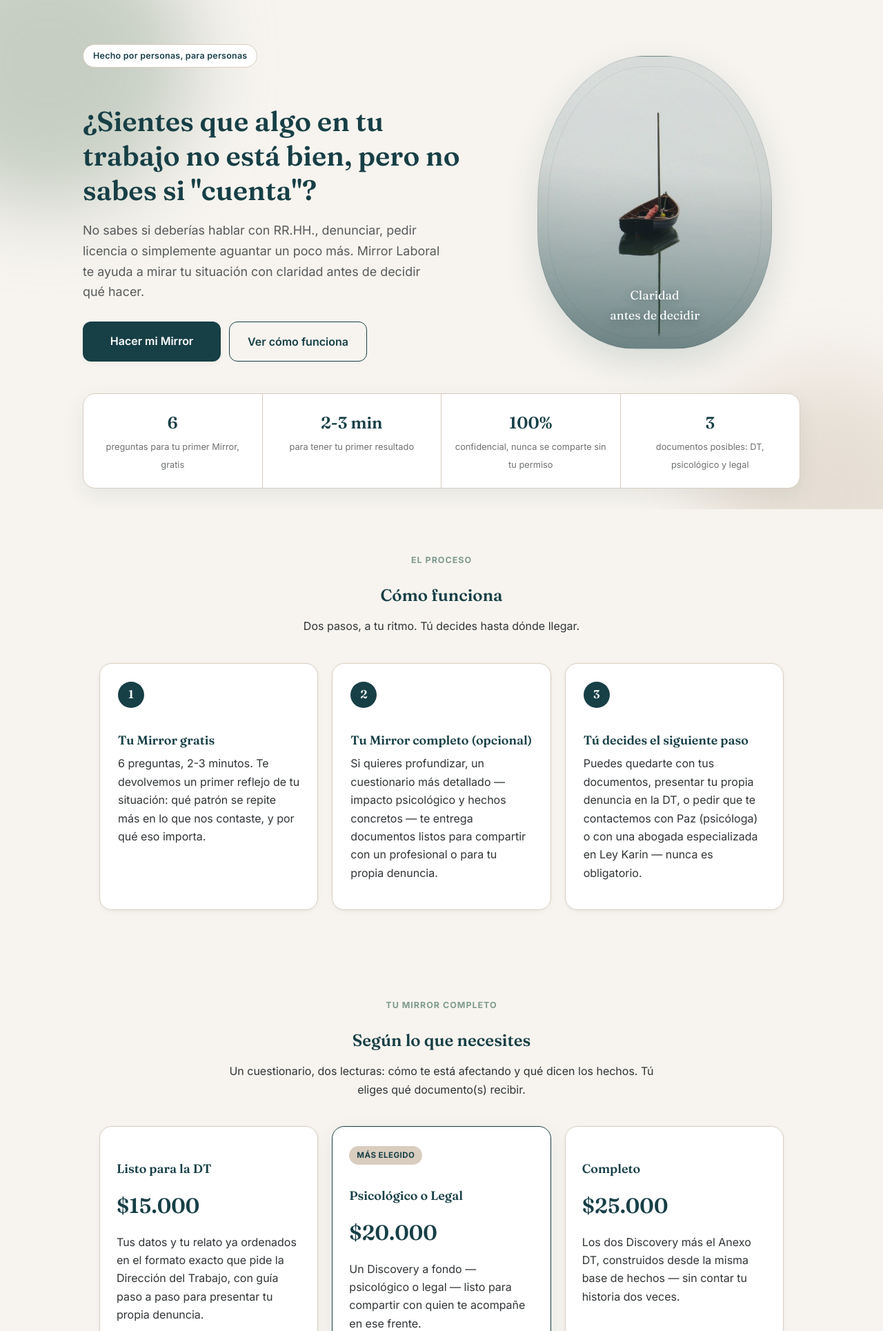
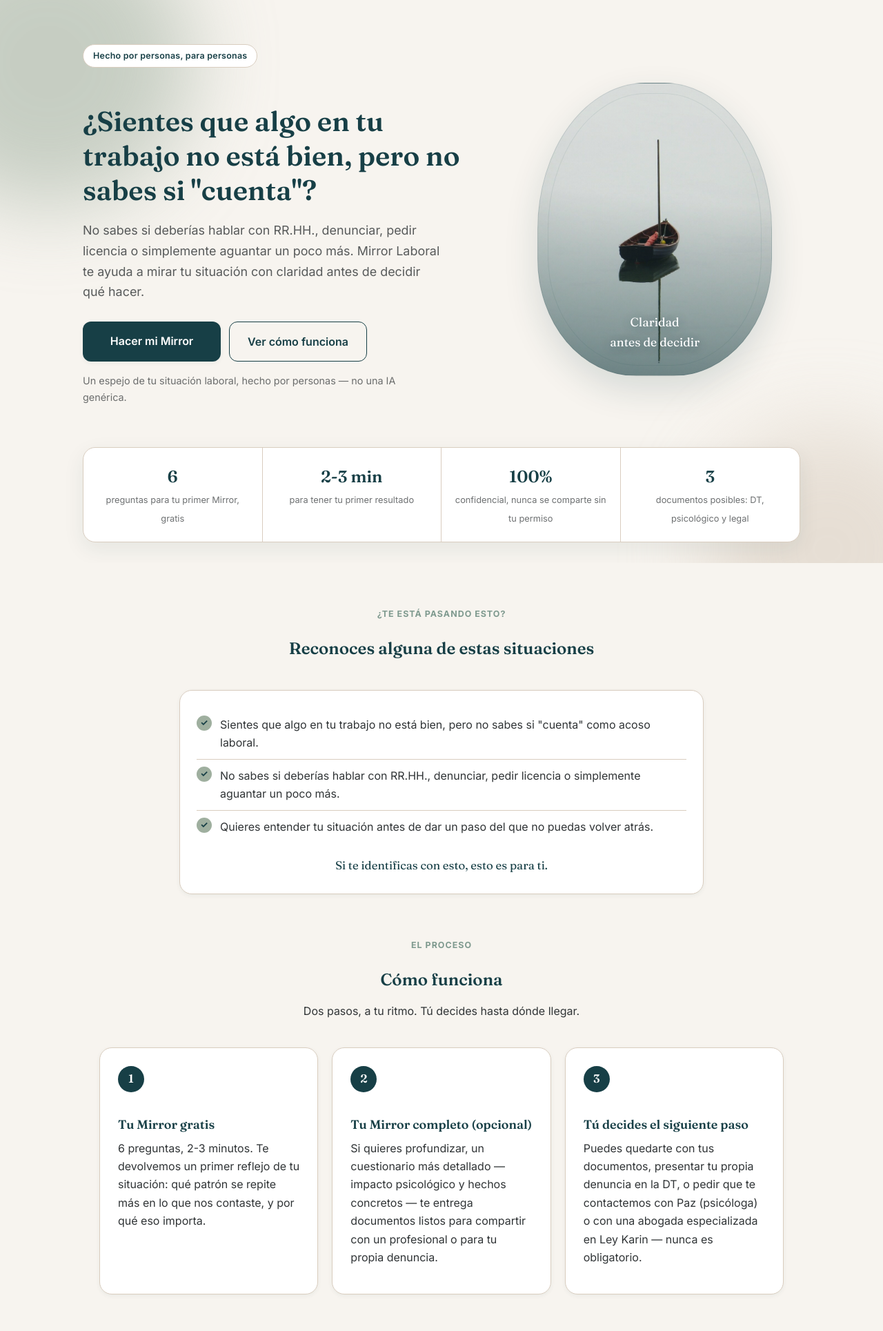
Before and after one commit to frroas007-cybernon/mirrorlaboral, a FastAPI app: page / in a window 1280 px wide. Shown: the part 88-2017 px from the top of the page at 69% size. Run offline with FastAPI, Linux system fonts and the light colour scheme.

Commit message:
Completa la landing con contenido aprobado que faltaba del doc de Gamma
Se agregan piezas que estaban en el bosquejo de Gamma (base de copy
aprobada) pero no habían llegado a la landing: la línea de "no es una
IA genérica" en el hero, la sección "¿Te está pasando esto?", el
bloque "Un equipo real, no una IA actuando sola" (con las credenciales
del equipo y el marco CEAL-SM/SUSESO + Art. 493), la sección de
derivación a psicóloga/abogada con sus datos, tres preguntas nuevas
en el FAQ, el texto exacto de los tiers del Mirror 2, y las redes
sociales en el footer.

Co-Authored-By: Claude Sonnet 5 <noreply@anthropic.com>
Claude-Session: https://claude.ai/code/session_01TLgTX9amJzwV3LQrcXtVk4

```diff
--- a/app/templates/base.html
+++ b/app/templates/base.html
@@ -159,6 +159,58 @@
       border-top: 1px solid var(--arena);
       margin-top: 20px;
     }
+    footer.site .redes { margin-top: 6px; }
+    footer.site .redes a { color: inherit; text-decoration: none; margin: 0 6px; }
+    footer.site .redes a:hover { text-decoration: underline; }
+
+    /* ---- Hero trust line ("no es una IA genérica") ---- */
+    .hero-trust {
+      font-size: 0.9rem;
+      opacity: 0.7;
+      margin-top: 16px;
+      max-width: 480px;
+    }
+    @media (max-width: 860px) { .hero-trust { margin: 16px auto 0; } }
+
+    /* ---- Checklist (¿Te está pasando esto?) ---- */
+    .lista-check { list-style: none; margin: 0; padding: 0; }
+    .lista-check li {
+      position: relative;
+      padding: 10px 0 10px 34px;
+      border-bottom: 1px solid var(--arena);
+      font-size: 1rem;
+    }
+    .lista-check li:last-child { border-bottom: none; }
+    .lista-check li::before {
+      content: "✓";
+      position: absolute;
+      left: 0;
+      top: 10px;
+      width: 22px;
+      height: 22px;
+      border-radius: 50%;
+      background: var(--verde);
+      color: var(--azul);
+      font-size: 0.8rem;
+      font-weight: 700;
+      display: flex;
+      align-items: center;
+      justify-content: center;
+    }
+
+    /* ---- "Equipo real, no una IA" highlight card ---- */
+    .card-equipo {
+      background: var(--azul);
+      color: #fff;
+      border-radius: var(--radio);
+      padding: 34px 30px;
+      max-width: 780px;
+      margin: 0 auto 36px;
+      box-shadow: var(--sombra-md);
+    }
+    .card-equipo h3 { color: #fff; text-align: center; margin-top: 0; }
+    .card-equipo p { opacity: 0.92; margin: 10px 0; }
+    .card-equipo p.marco { font-size: 0.88rem; opacity: 0.75; }
 
     /* ---- Decorative blobs (used instead of photography) ---- */
     .blob-field { position: relative; overflow: hidden; }
@@ -514,6 +566,13 @@
     {% block content %}{% endblock %}
   </div>
   {% endblock %}
-  <footer class="site">Mirror Laboral · mirrorlaboral@gmail.com</footer>
+  <footer class="site">
+    Mirror Laboral · mirrorlaboral@gmail.com
+    <div class="redes">
+      <a href="https://instagram.com/mirrorlaboral" target="_blank" rel="noopener">Instagram</a> ·
+      <a href="https://tiktok.com/@mirrorlaboral" target="_blank" rel="noopener">TikTok</a> ·
+      <a href="https://facebook.com/mirrorlaboral" target="_blank" rel="noopener">Facebook</a>
+    </div>
+  </footer>
 </body>
 </html>
--- a/app/templates/landing.html
+++ b/app/templates/landing.html
@@ -15,6 +15,7 @@
         <a class="btn" href="/elegir">Hacer mi Mirror</a>
         <a class="btn btn-secundario" href="#como-funciona">Ver cómo funciona</a>
       </div>
+      <p class="hero-trust">Un espejo de tu situación laboral, hecho por personas — no una IA genérica.</p>
     </div>
     <div class="mirror-mark foto">
       <div class="glow-1"></div>
@@ -32,6 +33,23 @@
 </section>
 
 <div class="wrap-ancho">
+
+  <section class="section" style="padding-bottom:0;">
+    <div class="section-titulo">
+      <span class="eyebrow">¿Te está pasando esto?</span>
+      <h2>Reconoces alguna de estas situaciones</h2>
+    </div>
+    <div class="card" style="max-width:760px;margin:0 auto;">
+      <ul class="lista-check">
+        <li>Sientes que algo en tu trabajo no está bien, pero no sabes si "cuenta" como acoso laboral.</li>
+        <li>No sabes si deberías hablar con RR.HH., denunciar, pedir licencia o simplemente aguantar un poco
+        más.</li>
+        <li>Quieres entender tu situación antes de dar un paso del que no puedas volver atrás.</li>
+      </ul>
+      <p style="text-align:center;font-family:var(--serif);color:var(--azul);margin:20px 0 0;font-size:1.05rem;">
+      Si te identificas con esto, esto es para ti.</p>
+    </div>
+  </section>
 
   <section class="section" id="como-funciona">
     <div class="section-titulo">
@@ -72,20 +90,46 @@
       <div class="tier-card">
         <h3>Listo para la DT</h3>
         <div class="precio">$15.000</div>
-        <p>Tus datos y tu relato ya ordenados en el formato exacto que pide la Dirección del Trabajo, con guía
-        paso a paso para presentar tu propia denuncia.</p>
+        <p>Tu relato de los hechos, ya ordenado y en el formato exacto que pide el portal Mi DT — para
+        presentar tu propia denuncia, gratis, sin necesitar abogado.</p>
       </div>
       <div class="tier-card destacado">
         <span class="badge">Más elegido</span>
         <h3>Psicológico o Legal</h3>
         <div class="precio">$20.000</div>
-        <p>Un Discovery a fondo — psicológico o legal — listo para compartir con quien te acompañe en ese frente.</p>
+        <p>Un documento profesional, pensado para entregar directamente a un psicólogo o a un abogado — con
+        lectura clínica o legal preliminar, no solo tus respuestas ordenadas.</p>
       </div>
       <div class="tier-card">
         <h3>Completo</h3>
         <div class="precio">$25.000</div>
-        <p>Los dos Discovery más el Anexo DT, construidos desde la misma base de hechos — sin contar tu historia
-        dos veces.</p>
+        <p>Los tres documentos juntos, construidos desde la misma base de hechos para que sean consistentes
+        entre sí.</p>
+      </div>
+    </div>
+  </section>
+
+  <section class="section" style="padding-top:0;">
+    <div class="section-titulo">
+      <span class="eyebrow">Un paso más</span>
+      <h2>Si quieres ir más profundo</h2>
+      <p>Con tus documentos del Mirror 2, puedes avanzar por tu cuenta con profesionales independientes —
+      Mirror te conecta, pero no gestiona ni cobra por sus servicios.</p>
+    </div>
+    <div class="grid-2">
+      <div class="confianza-item">
+        <div class="icono">🧑‍⚕️</div>
+        <div>
+          <h3>Psicóloga clínica</h3>
+          <p>Especialización en peritaje forense — valores a coordinar directamente con ella.</p>
+        </div>
+      </div>
+      <div class="confianza-item">
+        <div class="icono">⚖️</div>
+        <div>
+          <h3>Abogada especializada en Ley Karin</h3>
+          <p>Consulta inicial generalmente sin costo.</p>
+        </div>
       </div>
     </div>
   </section>
@@ -104,6 +148,15 @@
     <div class="section-titulo">
       <span class="eyebrow">Confianza</span>
       <h2>Quién está detrás de esto</h2>
+    </div>
+    <div class="card-equipo">
+      <h3>Un equipo real, no una IA actuando sola</h3>
+      <p>Mirror está construido por un especialista en RR.HH. y operaciones, con el respaldo de una
+      psicóloga clínica especializada en peritaje forense y una abogada especializada en Ley Karin.</p>
+      <p class="marco">Nuestros documentos siguen el mismo marco que usan los psicólogos laborales en Chile
+      (Cuestionario CEAL-SM/SUSESO) y el estándar legal real de prueba en tutela laboral (Art. 493 del
+      Código del Trabajo).</p>
+      <p>Esto no reemplaza una evaluación profesional — la prepara mejor.</p>
     </div>
     <div class="foto-galeria">
       <figure><img src="/static/images/mirror_apoyo_manos.jpg" alt="Manos apoyándose, acompañamiento"></figure>
@@ -154,13 +207,27 @@
     <div class="card" style="max-width:760px;margin:0 auto;">
       <details class="faq-item" open>
         <summary>¿Esto reemplaza a un abogado o a un psicólogo?</summary>
-        <p class="faq-respuesta">No. Mirror ordena lo que te está pasando y te deja documentos listos para llevar
-        a un profesional — la evaluación final siempre la hace una persona con tu caso completo.</p>
+        <p class="faq-respuesta">No. Te ayuda a entender tu situación y a llegar mejor preparado/a si decides
+        consultar a uno.</p>
+      </details>
+      <details class="faq-item">
+        <summary>¿Los documentos sirven como prueba legal?</summary>
+        <p class="faq-respuesta">No son una pericia ni un documento legal por sí solos. Están construidos con
+        un estándar técnico real, pero la evaluación final del caso siempre corresponde a un profesional.</p>
+      </details>
+      <details class="faq-item">
+        <summary>¿Van a decirme si lo que vivo "es" acoso laboral?</summary>
+        <p class="faq-respuesta">No podemos calificarlo legalmente — eso lo determina la Dirección del Trabajo
+        o un tribunal.</p>
       </details>
       <details class="faq-item">
         <summary>¿Tengo que pagar para saber algo?</summary>
         <p class="faq-respuesta">No. El Mirror 1 es gratis y ya te da un primer resultado. El Mirror completo es
         opcional, si quieres profundizar y llevarte documentos.</p>
+      </details>
+      <details class="faq-item">
+        <summary>¿Si quiero una sesión con la psicóloga o la abogada, la pago acá?</summary>
+        <p class="faq-respuesta">No — coordinas y pagas directamente con ellas, fuera de Mirror.</p>
       </details>
       <details class="faq-item">
         <summary>¿Qué pasa si necesito ayuda urgente?</summary>
```
